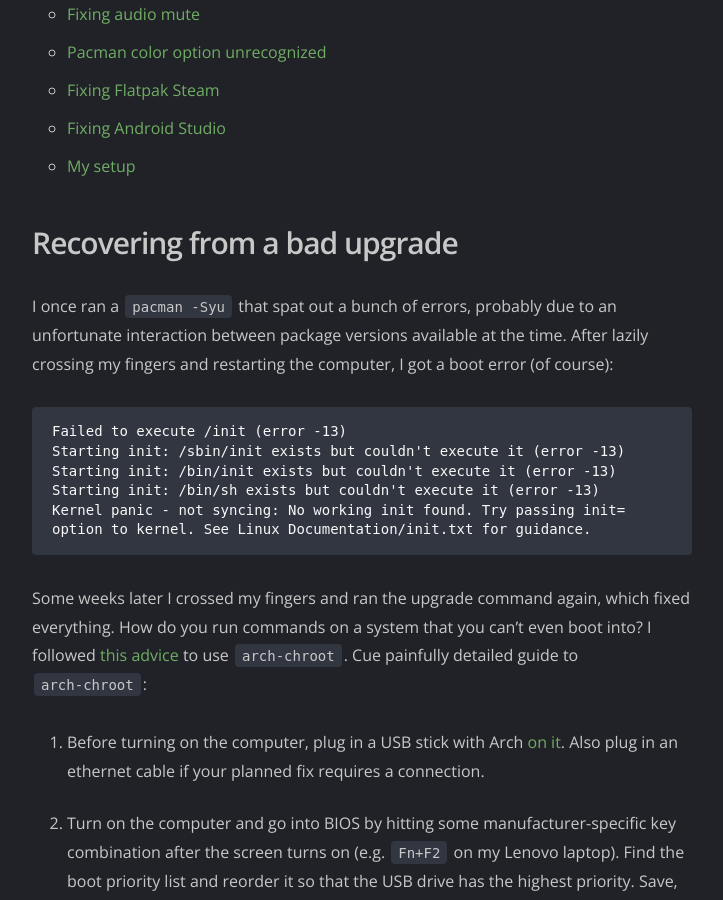
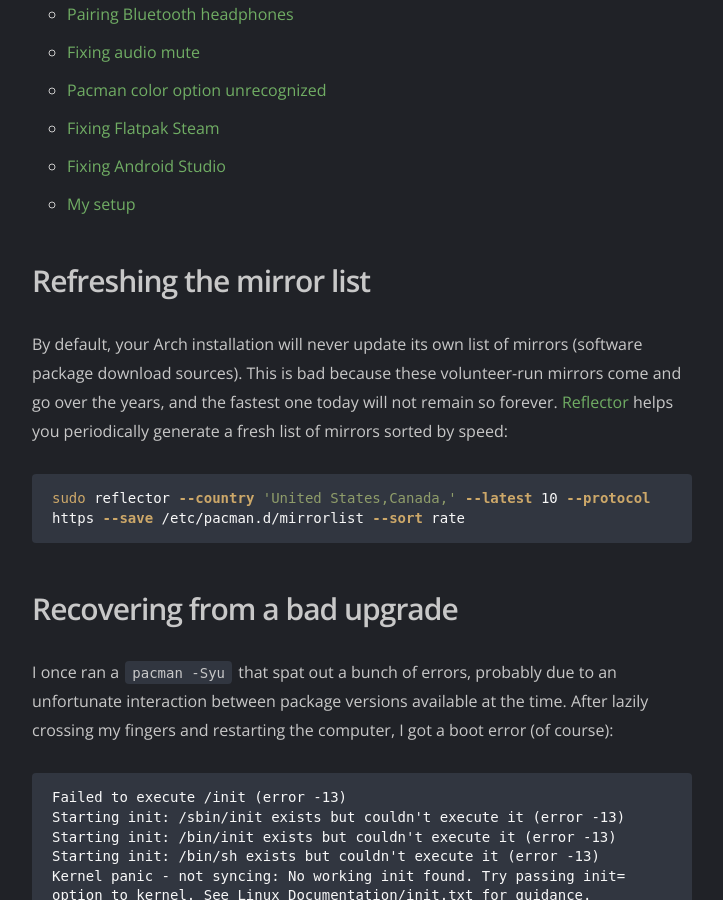
Before and after one commit to artnc/personal-website, a Jekyll site: the page built from src/blog/_posts/2017-03-29-arch-notes.md, in a window 1280 px wide and 900 px high, scrolled down 1812 px. Shown: the whole window, without its empty margins (278-1001 px from the left). Built offline with Jekyll 4.4.1, drawn with Linux system fonts in a browser that asks for light colours; comment, search, counter and statistics services are not loaded; some of the changed text lies outside the part shown.

Commit message:
Document Reflector

````diff
--- a/src/blog/_posts/2017-03-29-arch-notes.md
+++ b/src/blog/_posts/2017-03-29-arch-notes.md
@@ -13,6 +13,7 @@
 
 ### OS
 
+- [Refreshing the mirror list](#refreshing-the-mirror-list)
 - [Recovering from a bad upgrade](#recovering-from-a-bad-upgrade)
 - [Installing from PKGBUILD](#installing-from-pkgbuild)
 - [Using an external hard drive](#using-an-external-hard-drive)
@@ -47,6 +48,14 @@
 - [Fixing Flatpak Steam](#fixing-flatpak-steam)
 - [Fixing Android Studio](#fixing-android-studio)
 - [My setup](#my-setup)
+
+## Refreshing the mirror list
+
+By default, your Arch installation will never update its own list of mirrors (software package download sources). This is bad because these volunteer-run mirrors come and go over the years, and the fastest one today will not remain so forever. [Reflector](https://wiki.archlinux.org/title/Reflector) helps you periodically generate a fresh list of mirrors sorted by speed:
+
+```shell
+sudo reflector --country 'United States,Canada,' --latest 10 --protocol https --save /etc/pacman.d/mirrorlist --sort rate
+```
 
 ## Recovering from a bad upgrade
 
@@ -407,7 +416,7 @@
 On all Arch installations:
 
 ```shell
-pacman -S bc fd-rs fzf git htop ncdu ntfs-3g python-pre-commit rclone ripgrep rsync sudo syncthing tmux words zsh zsh-syntax-highlighting
+pacman -S bc fd-rs fzf git htop ncdu ntfs-3g python-pre-commit rclone reflector ripgrep rsync sudo syncthing tmux words zsh zsh-syntax-highlighting
 ```
 
 On graphical Arch installations:
````
